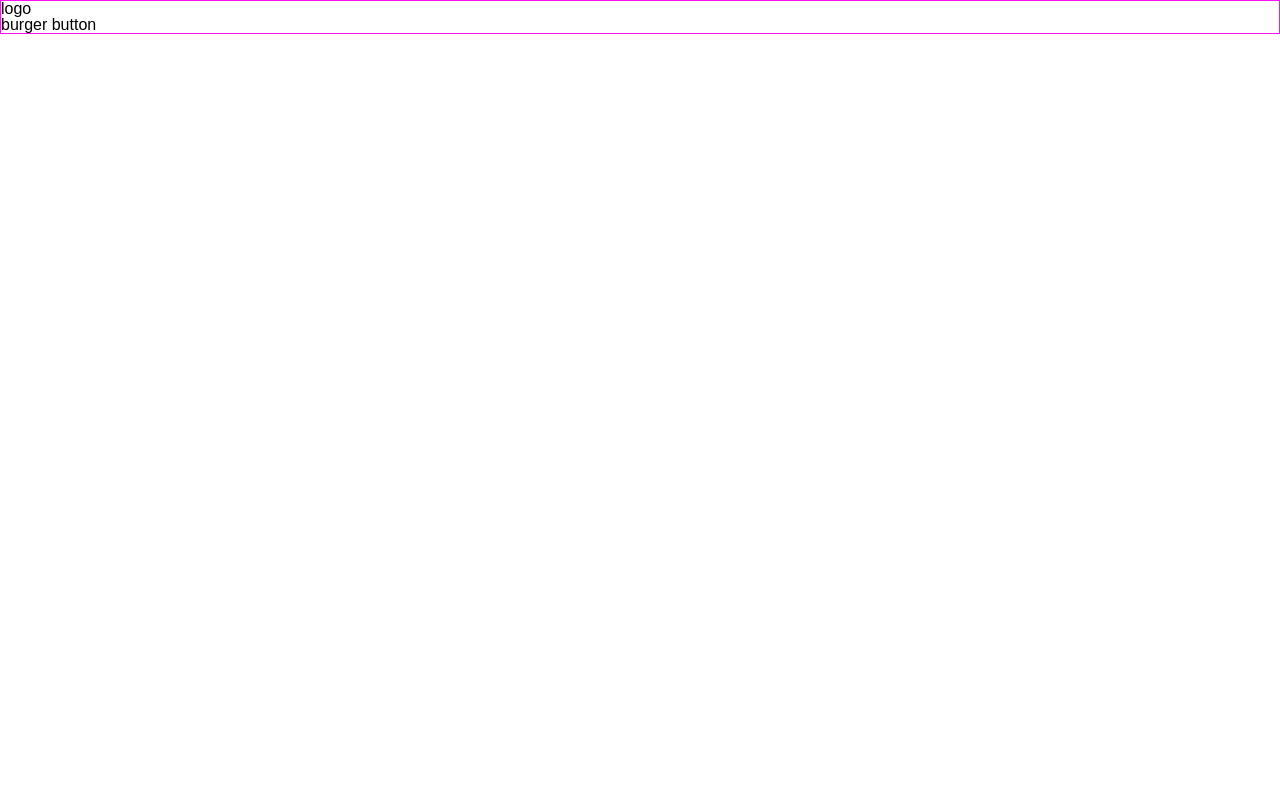
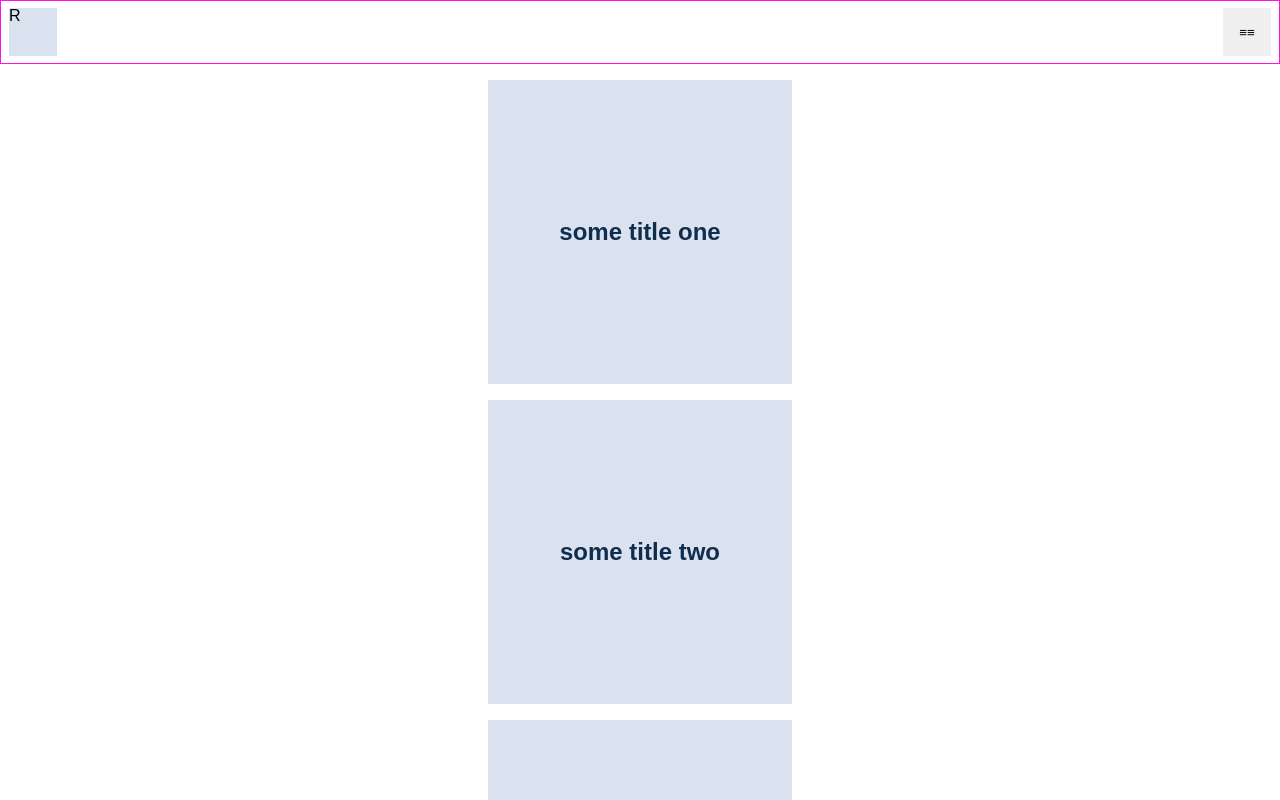
Before and after one commit to RaimondsKazuss/fd-9-react-1, a React (Create React App) app: page / in a window 1280 px wide. Shown: the top 800 px of the page. Built offline with nearby package versions, Linux system fonts and the light colour scheme.

Commit message:
started creating nav and highlight cards

```diff
--- a/src/App.js
+++ b/src/App.js
@@ -1,11 +1,33 @@
 import Nav from "./Nav/Nav";
 import GlobalStyle from "./GlobalStyle";
+import HighLightCard from "./HighLightCard/HighLightCard";
+import CardContainer from "./CardContainer/CardContainer";
+
+const data = [
+  {
+    id: 1,
+    title: "some title one",
+  },
+  {
+    id: 2,
+    title: "some title two",
+  },
+  {
+    id: 3,
+    title: "some title three",
+  },
+];
 
 const App = () => {
   return (
     <>
       <GlobalStyle />
       <Nav />
+      <CardContainer>
+        {data.map((card) => {
+          return <HighLightCard key={card.id} title={card.title} />;
+        })}
+      </CardContainer>
     </>
   );
 };
--- /dev/null
+++ b/src/CardContainer/CardContainer.jsx
@@ -0,0 +1,11 @@
+import styled from "styled-components";
+
+const Container = styled.div`
+  margin: 5rem auto;
+  width: 100%;
+  max-width: 20rem;
+`;
+
+const CardContainer = ({ children }) => <Container>{children}</Container>;
+
+export default CardContainer;
--- /dev/null
+++ b/src/HighLightCard/HighLightCard.jsx
@@ -0,0 +1,24 @@
+import styled from "styled-components";
+
+const Card = styled.div`
+  width: 19rem;
+  height: 19rem;
+  display: flex;
+  justify-content: center;
+  align-items: center;
+  font-size: 1.5rem;
+  font-weight: 700;
+  background: #dbe2ef;
+  color: #112d4e;
+  margin: 0 auto 1rem;
+
+  &:last-child {
+    margin: 0 auto;
+  }
+`;
+
+const HighLightCard = ({ title }) => {
+  return <Card>{title}</Card>;
+};
+
+export default HighLightCard;
--- a/src/Nav/Nav.jsx
+++ b/src/Nav/Nav.jsx
@@ -1,14 +1,49 @@
+import { useState } from "react";
 import styled from "styled-components";
 
 const StyledNav = styled.header`
   border: 1px solid #ff0ff0;
+  width: 100%;
+  height: 4rem; //64px
+  position: absolute;
+  top: 0;
+  display: flex;
+  align-items: center;
+  justify-content: space-between;
+  box-sizing: border-box;
+`;
+
+const Logo = styled.div`
+  width: 3rem;
+  height: 3rem;
+  margin: 0.5rem;
+  background: #dbe2ef;
+`;
+
+const BurgerBtn = styled.button`
+  width: 3rem;
+  height: 3rem;
+  margin: 0.5rem;
+`;
+
+const DropDown = styled.div`
+  position: absolute;
+  right: 0;
+  top: 4rem;
+  width: 7rem;
+  height: 7rem;
+  background: #dbe2ef;
+  border: 1px solid #ff0000;
 `;
 
 const Nav = () => {
+  const [isOpen, setIsOpen] = useState(false);
+
   return (
     <StyledNav>
-      <div>logo</div>
-      <div>burger button</div>
+      <Logo>R</Logo>
+      <BurgerBtn onClick={() => setIsOpen(!isOpen)}>≡≡</BurgerBtn>
+      {isOpen && <DropDown>menu items</DropDown>}
     </StyledNav>
   );
 };
```
